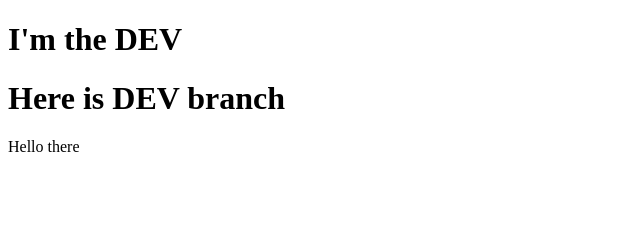
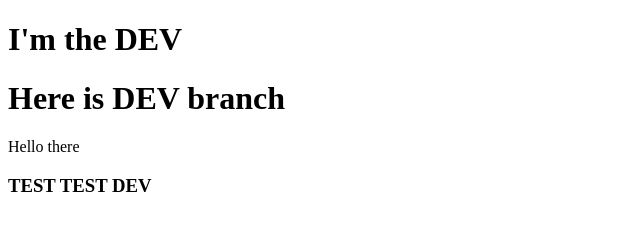
Before and after one commit to Dragomir89/test-ptoject, a plain HTML site: page index.html in a window 1280 px wide. Shown: the whole page, without its empty margins (0-640 px from the left). Drawn offline with Linux system fonts and the light colour scheme.

Commit message:
test test

```diff
--- a/index.html
+++ b/index.html
@@ -10,5 +10,6 @@
     <h1>I'm the DEV</h1>
     <h1>Here is DEV branch</h1>
     <p>Hello there</p>
+    <h3>TEST TEST DEV</h3>
 </body>
 </html>
```
